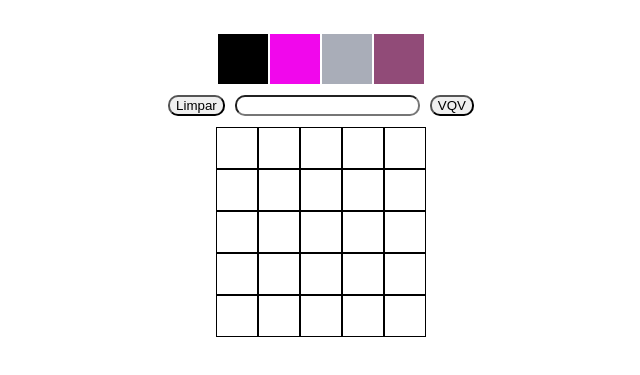
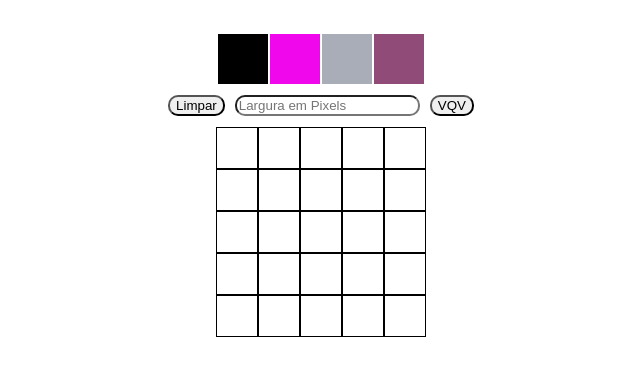
Before and after one commit to Luishsk93/Trybe-PixelArt, a plain HTML site: page index.html in a window 1280 px wide. Shown: the part 67-442 px from the top of the page, without its empty margins (319-959 px from the left). Drawn offline with Linux system fonts and the light colour scheme.

Commit message:
Adicionar placeholder no input

```diff
--- a/index.html
+++ b/index.html
@@ -16,7 +16,7 @@
     </div>
     <div id="buttonsAndInput">
         <button id="clear-board">Limpar</button>
-        <input type="number" min='1' id="board-size">
+        <input type="number" min='1' id="board-size" placeholder="Largura em Pixels">
         <button id="generate-board">VQV</button>
     </div>
     <!-- Cada uma dessas divs representa uma das 5 linhas do quadro -->
```
